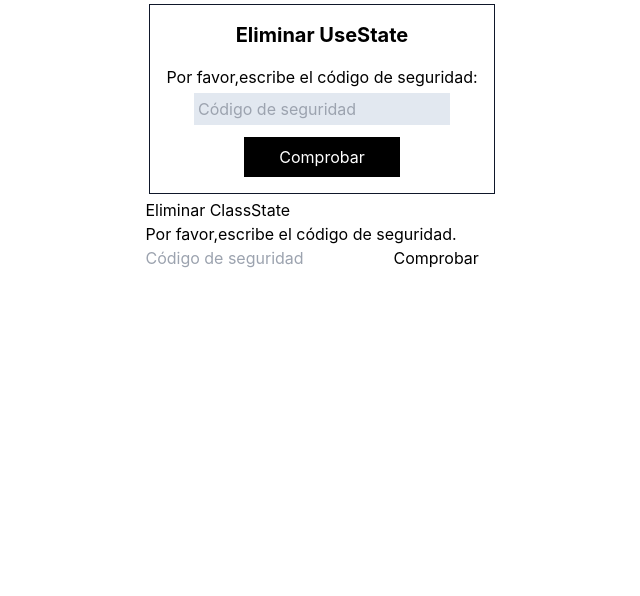
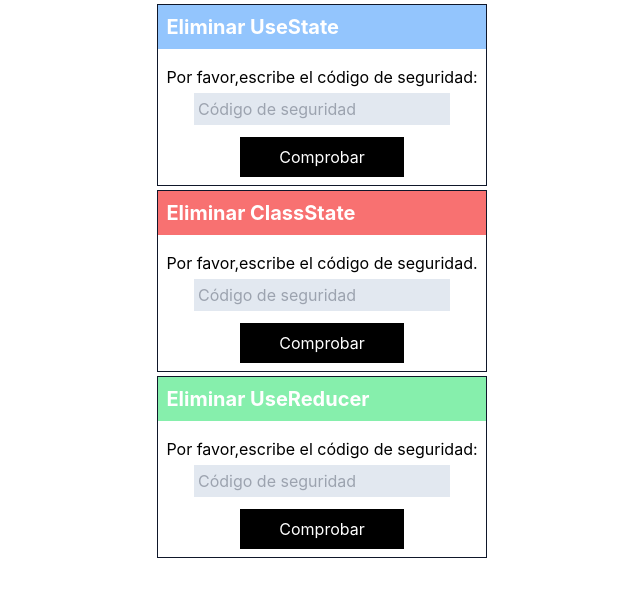
Before and after one commit to Alfred024/react_states, a Next.js app: page /UseReducer in a window 1280 px wide. Shown: the top 596 px of the page, without its empty margins (318-958 px from the left). Built offline with nearby package versions, Linux system fonts and the light colour scheme.

Commit message:
Styles for the containers added

```diff
--- a/src/pages/ClassState.js
+++ b/src/pages/ClassState.js
@@ -33,14 +33,15 @@ class ClassState extends React.Component{
     const {error, loading} = this.state;
 
     return(
-      <div>
-        <h2>Eliminar ClassState</h2>
+      <div className="m-1 flex flex-col justify-center items-center border border-slate-900">
+        <h2 className="font-bold text-xl mb-4 bg-red-400 text-white w-full p-2">Eliminar ClassState</h2>
         <p>Por favor,escribe el código de seguridad.</p>
 
         {(error && !loading) && (<p>Hay un error</p>)}
         {loading && (<Loading/>)}
 
         <input placeholder="Código de seguridad"
+          className="my-1 bg-slate-200 p-1 "
           onChange={(event) =>{
             this.setState({typed: event.target.value});
             }
@@ -48,6 +49,7 @@ class ClassState extends React.Component{
         />
 
         <button
+           className="mt-2 text-white bg-black w-1/2 p-2 mb-2"
            onClick={()=>{
             this.setState( state => ({loading: !state.loading}) )
           }}
--- a/src/pages/UseReducer.js
+++ b/src/pages/UseReducer.js
@@ -12,7 +12,6 @@ const initialState = {
 
 function UseReducer() {
     const [state, dispatch] = React.useReducer(reducer, initialState);
-    console.log(state);
 
     React.useEffect(() =>{
         if(state.loading){
@@ -28,10 +27,10 @@ function UseReducer() {
 
     if(!state.confirmed && !state.deleted){
         return(
-            <div className="m-1 flex flex-col justify-center items-center border border-slate-900 p-4">
+            <div className="m-1 flex flex-col justify-center items-center border border-slate-900">
 
-              <h2 className="font-bold text-xl mb-4">Eliminar UseReducer</h2>
-              <p>Por favor,escribe el código de seguridad:</p>
+              <h2 className="font-bold text-xl mb-4 bg-green-300 text-white w-full p-2">Eliminar UseReducer</h2>
+              <p className="mx-2">Por favor,escribe el código de seguridad:</p>
 
               {(state.error && !state.loading) && (<p>Hay un error</p>)}
               {state.loading && (<p>Cargando...</p>)}
@@ -44,7 +43,7 @@ function UseReducer() {
                   }}/>
 
               <button
-                className="mt-2 text-white bg-black w-1/2 p-2"
+                className="mt-2 text-white bg-black w-1/2 p-2 m-2"
                   onClick={()=>{
                       dispatch({type: actionTypes.check});
                   }}
--- a/src/pages/UseState.js
+++ b/src/pages/UseState.js
@@ -29,12 +29,12 @@ function UseState() {
 
     if(!state.confirmed && !state.deleted){
         return(
-            <div className="m-1 flex flex-col justify-center items-center border border-slate-900 p-4">
+            <div className="m-1 flex flex-col justify-center items-center border border-slate-900">
 
-              <h2 className="font-bold text-xl mb-4">Eliminar UseState</h2>
+              <h2 className="font-bold text-xl mb-4 bg-blue-300 text-white w-full p-2">Eliminar UseState</h2>
               <p>Por favor,escribe el código de seguridad:</p>
 
-              {(state.error) && (<p>Hay un error</p>)}
+              {(state.error && !state.loading) && (<p>Hay un error</p>)}
               {state.loading && (<p>Cargando...</p>)}
 
               <input
@@ -45,7 +45,7 @@ function UseState() {
                   }}/>
 
               <button
-                className="mt-2 text-white bg-black w-1/2 p-2"
+                className="mt-2 text-white bg-black w-1/2 p-2 mb-2"
                   onClick={()=>{
                       setState({
                         ...state,
@@ -86,7 +86,7 @@ function UseState() {
                 </div>
             </div>
         );
-    } else if(state.confirmed && state.deleted){
+    }else if(state.confirmed && state.deleted){
         return(
             <div className="p-4 bg-green-200">
                 <h1 className="font-bold mb-4">Eliminado</h1>
--- a/src/pages/_app.js
+++ b/src/pages/_app.js
@@ -2,12 +2,14 @@ import '@/styles/globals.css'
 
 import { UseState } from './UseState';
 import { ClassState } from './ClassState';
+import { UseReducer } from './UseReducer';
 
 export default function App() {
   return (
     <div>
       <UseState/>
       <ClassState/>
+      <UseReducer/>
     </div>
   );
 }
```
